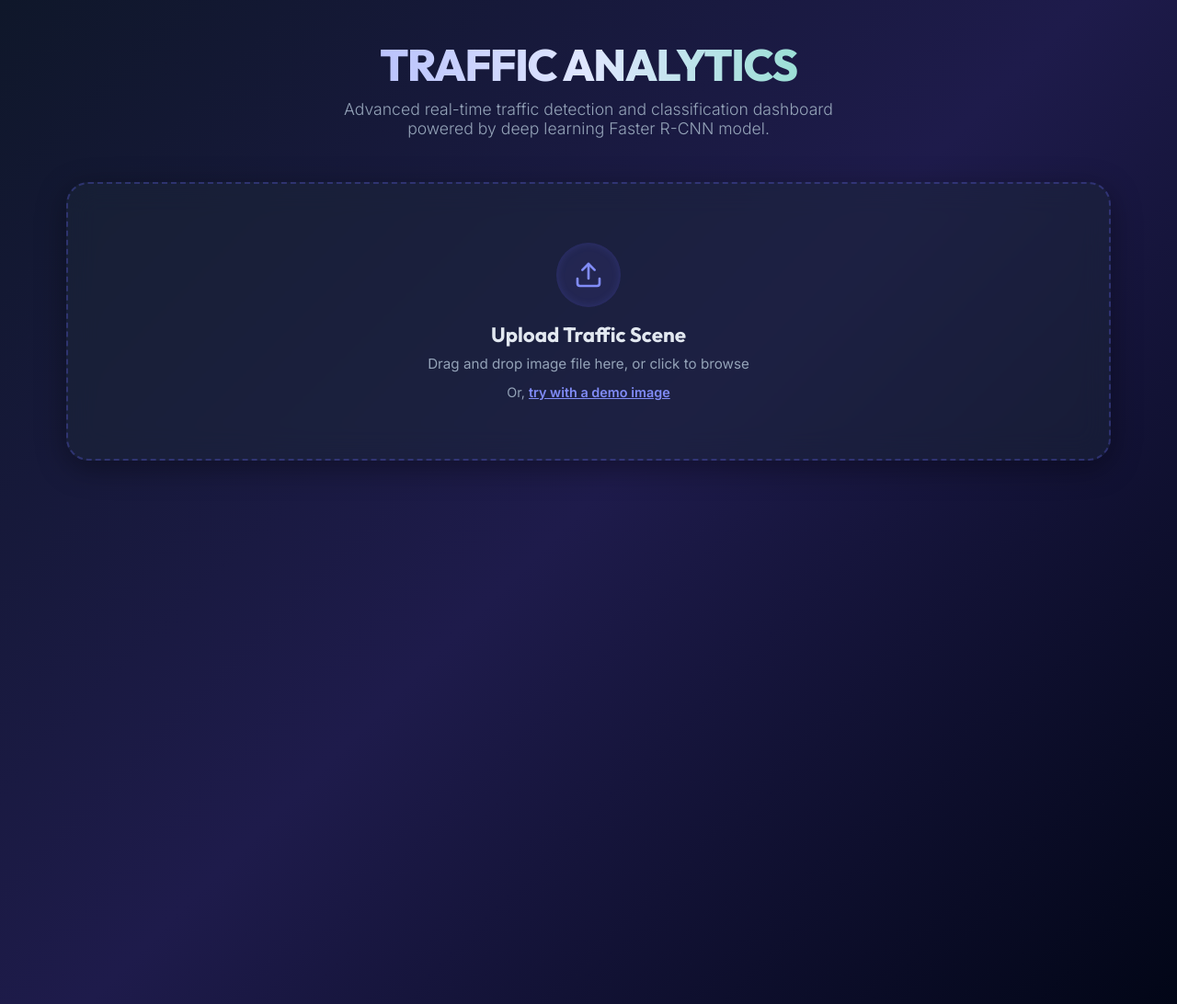
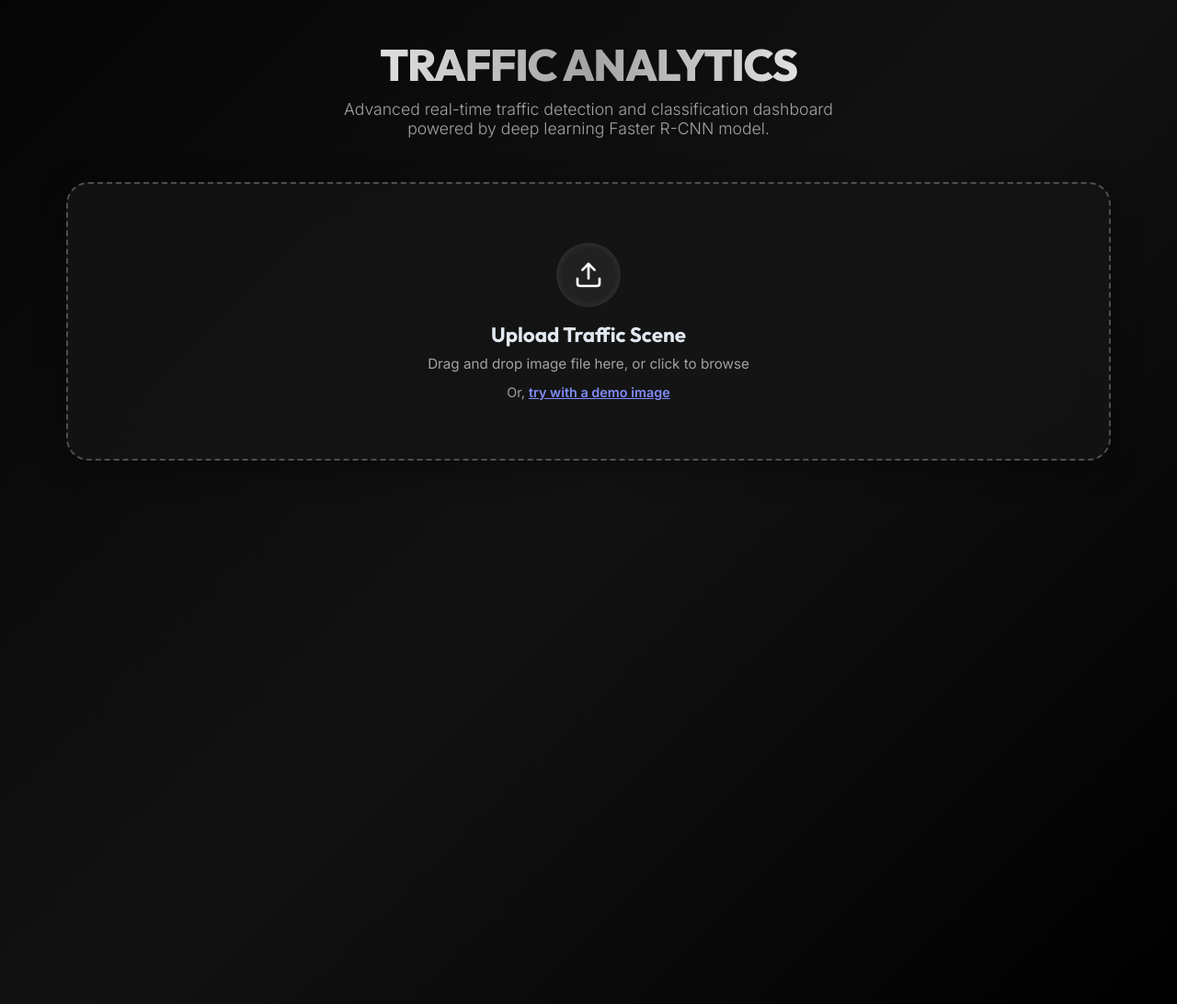
Before and after one commit to Vignesh132006/Detection-and-classification-for-Traffic-Analaysis, a Flask app: page / in a window 1280 px wide. Shown: the whole page at 92% size. Run offline with Flask 3, Linux system fonts and the light colour scheme.

Commit message:
Add Black & White monochrome layout theme, environment check updates to notebook, and dynamic port bindings for deployment

```diff
--- a/app.py
+++ b/app.py
@@ -123,4 +123,6 @@ def analyze():
     return jsonify({'error': 'Allowed file types are png, jpg, jpeg, webp'}), 400
 
 if __name__ == '__main__':
-    app.run(host='0.0.0.0', port=5000, debug=True)
+    port = int(os.environ.get('PORT', 5000))
+    debug_mode = os.environ.get('FLASK_DEBUG', 'False').lower() in ('true', '1', 't')
+    app.run(host='0.0.0.0', port=port, debug=debug_mode)
--- a/templates/index.html
+++ b/templates/index.html
@@ -11,16 +11,16 @@
 
     <style>
         :root {
-            --bg-gradient: linear-gradient(135deg, #0f172a 0%, #1e1b4b 50%, #020617 100%);
-            --panel-bg: rgba(30, 41, 59, 0.45);
-            --panel-border: rgba(255, 255, 255, 0.08);
-            --text-main: #f8fafc;
-            --text-muted: #94a3b8;
-            --accent: #6366f1;
-            --accent-glow: rgba(99, 102, 241, 0.4);
-            --accent-success: #10b981;
-            --accent-success-glow: rgba(16, 185, 129, 0.3);
-            --glass-blur: blur(16px);
+            --bg-gradient: linear-gradient(135deg, #050505 0%, #121212 50%, #000000 100%);
+            --panel-bg: rgba(22, 22, 22, 0.75);
+            --panel-border: rgba(255, 255, 255, 0.12);
+            --text-main: #ffffff;
+            --text-muted: #a3a3a3;
+            --accent: #ffffff;
+            --accent-glow: rgba(255, 255, 255, 0.35);
+            --accent-success: #ffffff;
+            --accent-success-glow: rgba(255, 255, 255, 0.25);
+            --glass-blur: blur(20px);
         }
 
         * {
@@ -53,7 +53,7 @@
             font-size: 3rem;
             font-weight: 800;
             letter-spacing: -0.03em;
-            background: linear-gradient(to right, #818cf8, #e0e7ff, #34d399);
+            background: linear-gradient(to right, #ffffff 20%, #a3a3a3 50%, #ffffff 80%);
             -webkit-background-clip: text;
             -webkit-text-fill-color: transparent;
             margin-bottom: 0.5rem;
@@ -98,7 +98,7 @@
             flex-direction: column;
             align-items: center;
             justify-content: center;
-            border: 2px dashed rgba(99, 102, 241, 0.3);
+            border: 2px dashed rgba(255, 255, 255, 0.25);
             cursor: pointer;
             position: relative;
             overflow: hidden;
@@ -125,20 +125,20 @@
             width: 70px;
             height: 70px;
             margin-bottom: 1rem;
-            background: rgba(99, 102, 241, 0.1);
+            background: rgba(255, 255, 255, 0.06);
             border-radius: 50%;
             display: inline-flex;
             align-items: center;
             justify-content: center;
-            color: #818cf8;
+            color: #ffffff;
             font-size: 2rem;
-            box-shadow: inset 0 0 10px rgba(99, 102, 241, 0.2);
+            box-shadow: inset 0 0 10px rgba(255, 255, 255, 0.1);
             transition: background 0.3s ease;
         }
 
         .upload-section:hover .upload-icon {
-            background: rgba(99, 102, 241, 0.25);
-            color: #c7d2fe;
+            background: rgba(255, 255, 255, 0.15);
+            color: #ffffff;
         }
 
         .upload-placeholder h3 {
@@ -258,8 +258,8 @@
         }
 
         .summary-card {
-            background: linear-gradient(135deg, rgba(99, 102, 241, 0.15) 0%, rgba(30, 41, 59, 0.45) 100%);
-            border: 1px solid rgba(99, 102, 241, 0.2);
+            background: linear-gradient(135deg, rgba(255, 255, 255, 0.08) 0%, rgba(20, 20, 20, 0.55) 100%);
+            border: 1px solid rgba(255, 255, 255, 0.1);
             border-radius: 20px;
             padding: 1.5rem;
             display: flex;
@@ -272,6 +272,7 @@
             height: 80px;
             border-radius: 50%;
             background: var(--accent);
+            color: #000000;
             box-shadow: 0 0 20px var(--accent-glow);
             display: flex;
             align-items: center;
@@ -348,7 +349,7 @@
             gap: 0.8rem;
             background: var(--accent);
             border: none;
-            color: white;
+            color: #000000;
             font-family: 'Outfit', sans-serif;
             font-size: 1.1rem;
             font-weight: 600;
@@ -361,8 +362,8 @@
         }
 
         .btn-download:hover {
-            background: #4f46e5;
-            box-shadow: 0 6px 20px rgba(79, 70, 229, 0.6);
+            background: #e5e5e5;
+            box-shadow: 0 6px 20px rgba(255, 255, 255, 0.45);
             transform: translateY(-2px);
         }
 
```
Also changed, not shown: 1 other file.
